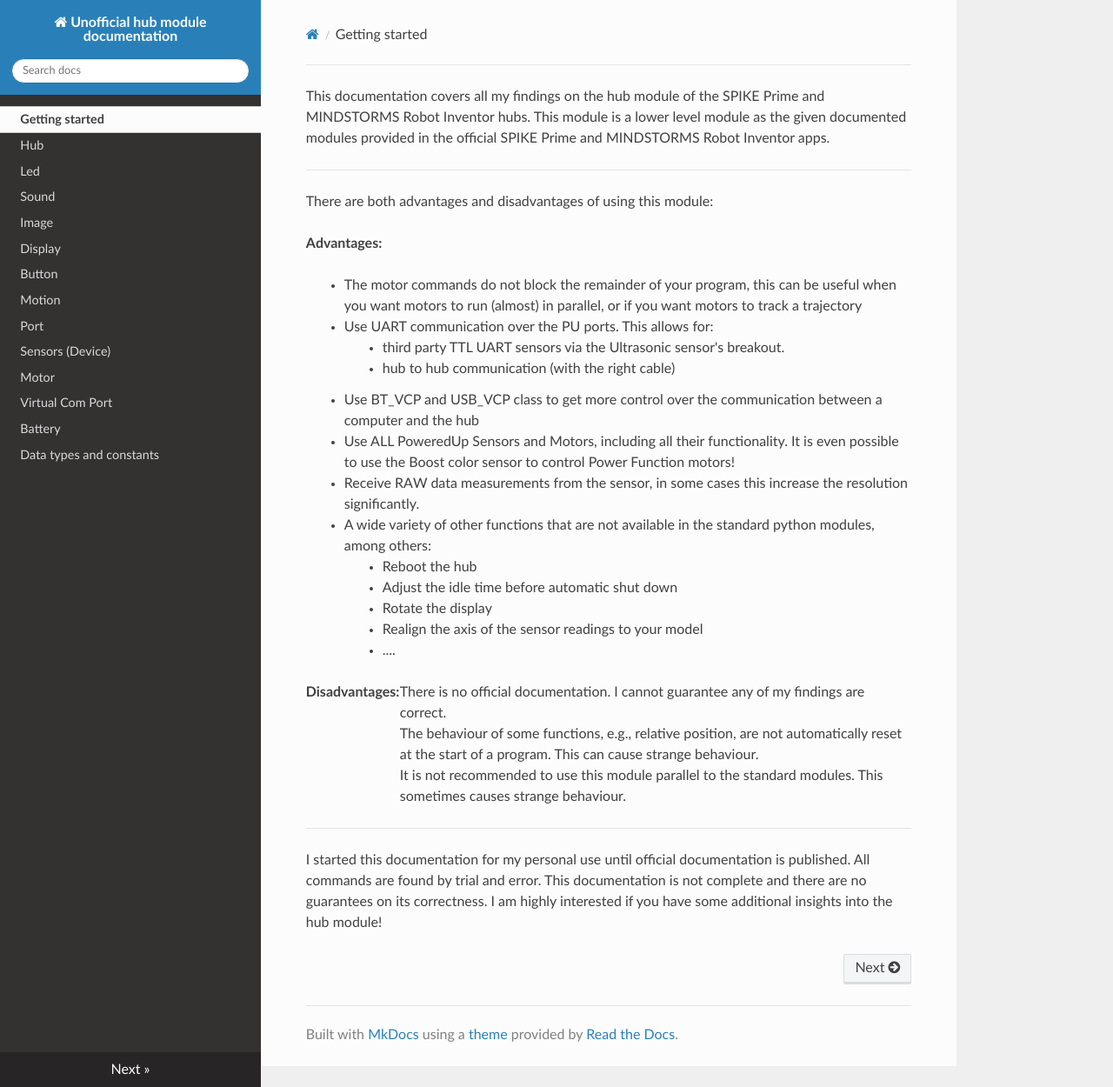
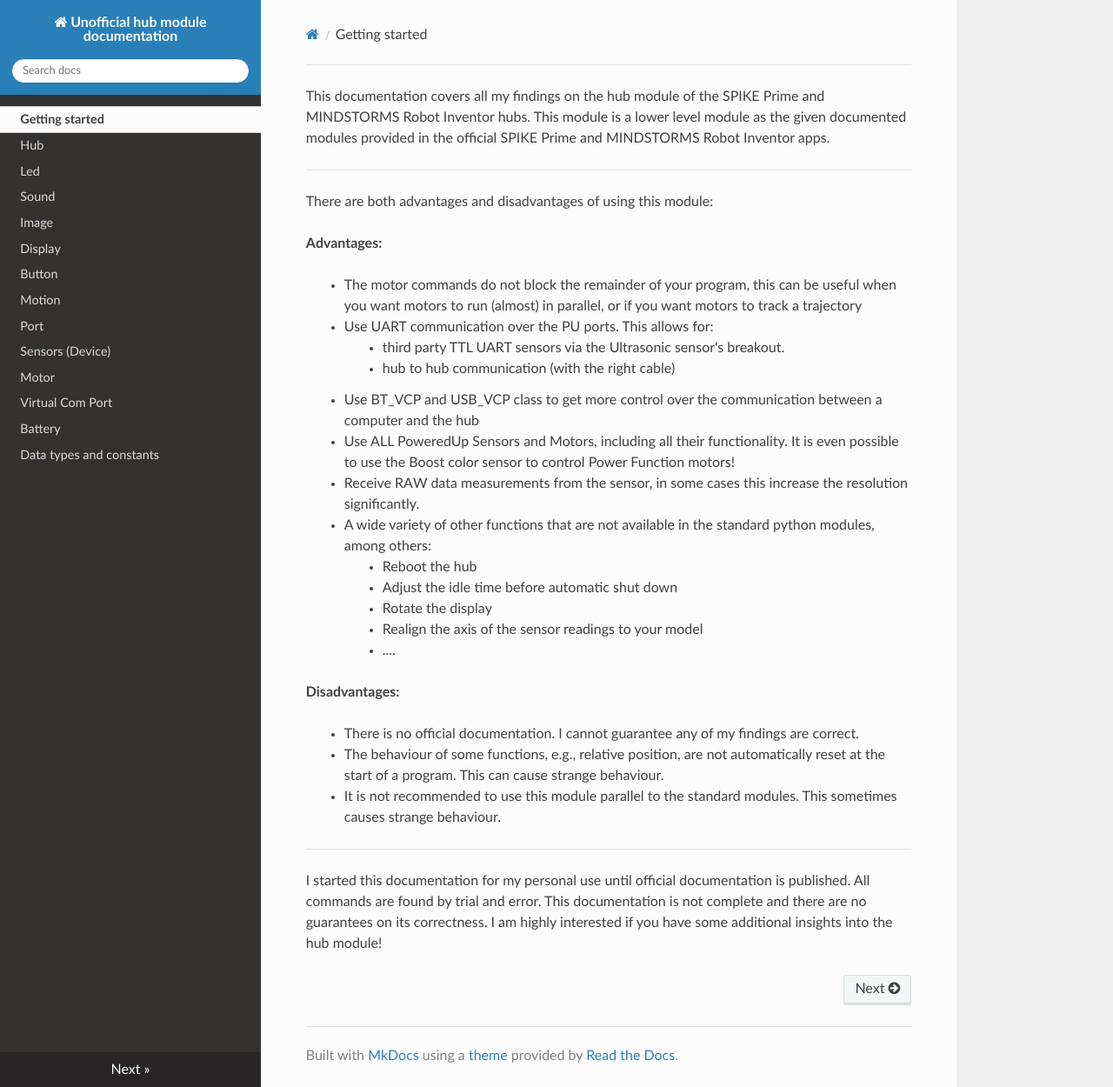
Before and after one commit to NStrijbosch/hub-module-notes, an MkDocs documentation site: the page built from docs/index.md, in a window 1280 px wide and 1250 px high. Shown: the whole window at 87% size. Built offline with MkDocs 1.6.1, drawn with Linux system fonts in a browser that asks for light colours; nearby versions of some CDN libraries.

Commit message:
Update index.md

```diff
--- a/docs/index.md
+++ b/docs/index.md
@@ -52,7 +52,7 @@
 
 __Disadvantages:__
 
-<ul class="index list">
+<ul class="index_list">
    <li>
       There is no official documentation. I cannot guarantee any of my findings are correct.
    </li>
```
